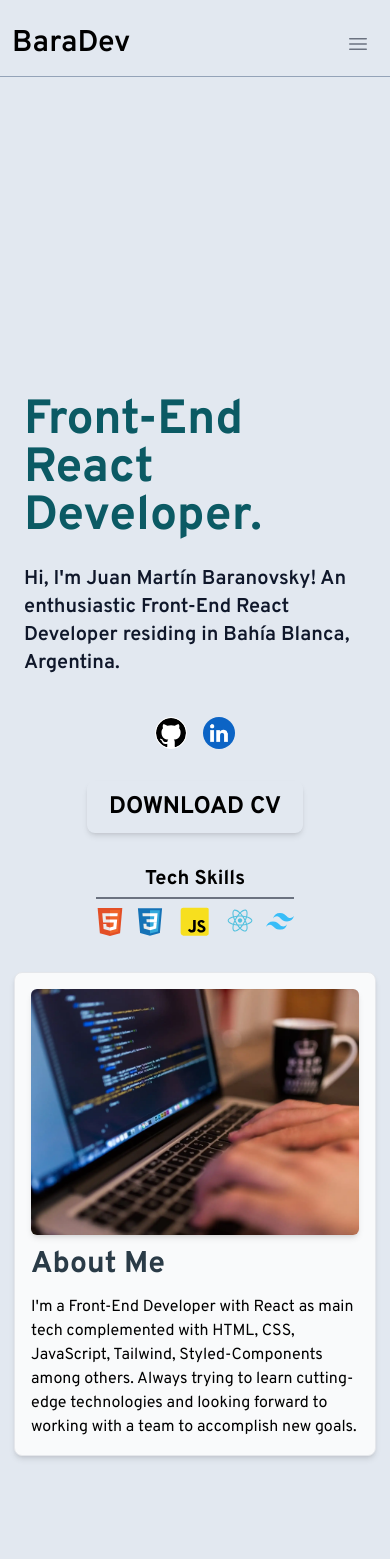
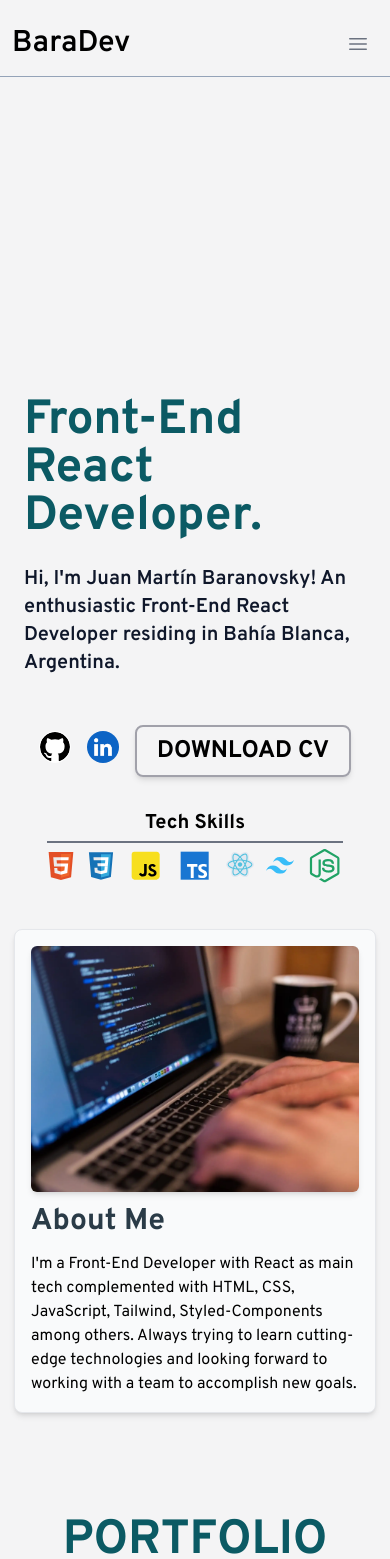
Before and after one commit to Bara1422/Portfolio, a React (Vite) app: page / in a window 390 px wide. Shown: the top 1559 px of the page. Built offline with nearby package versions, Linux system fonts and the light colour scheme.

Commit message:
modify hero section responsive, modify footer height, add typescript and node icons

```diff
--- a/src/App.jsx
+++ b/src/App.jsx
@@ -11,7 +11,7 @@ function App() {
   const [isDarkMode, handleDarkMode] = useDarkMode()
 
   return (
-    <div className=' min-h-screen min-w-full flex-col justify-center bg-slate-200 font-overpass dark:bg-[rgb(17,24,40)] dark:text-slate-300 2xl:max-w-xl'>
+    <div className=' min-h-screen min-w-full flex-col justify-center bg-zinc-100 font-overpass dark:bg-[rgb(17,24,40)] dark:text-slate-300 2xl:max-w-xl'>
       <div className='container mx-auto'>
         <header className='sticky  left-0 right-0 top-0 flex flex-col'>
           <Navbar isDarkMode={isDarkMode} handleDarkMode={handleDarkMode} />
--- a/src/components/Footer.jsx
+++ b/src/components/Footer.jsx
@@ -4,7 +4,7 @@ import LinkedIn from '../icons/LinkedIn'
 
 const Footer = () => {
   return (
-    <footer className='mt-16 flex h-16 flex-col items-center justify-evenly gap-2 border-t border-slate-400 md:flex-row md:gap-0'>
+    <footer className='mt-20 flex h-20 flex-col items-center justify-evenly gap-2 border-t border-slate-400 md:flex-row md:gap-0'>
       <h3 className='order-2 font-bold md:order-1'>
         Juan Martín Baranovsky Dev
       </h3>
--- a/src/components/Hero.jsx
+++ b/src/components/Hero.jsx
@@ -9,12 +9,14 @@ import GitHub from '../icons/GitHub'
 import BlobImage from '../icons/BlobImage'
 import { Tooltip } from '@mui/material'
 
-import resume from '../assets/CV_Juan_Martín_Baranovsky.pdf'
+import resume from '../assets/Baranovsky_Juan_Martin_CV.pdf'
+import TypeScript from '../icons/TypeScript'
+import Nodejs from '../icons/Nodejs'
 
 const Hero = ({ isDarkMode }) => {
   return (
     <main
-      className='flex min-h-screen flex-col-reverse items-center justify-around px-6 pb-6 md:h-screen md:flex-row md:justify-center'
+      className='flex min-h-screen flex-col-reverse items-center justify-end px-6 pb-6 md:h-screen md:flex-row md:justify-center md:pr-0'
       id='home'
     >
       <div className=' flex flex-col gap-6 lg:w-2/5'>
@@ -25,7 +27,7 @@ const Hero = ({ isDarkMode }) => {
           Hi, I'm Juan Martín Baranovsky! An enthusiastic Front-End React
           Developer residing in Bahía Blanca, Argentina.
         </p>
-        <div className='mt-2 flex flex-col items-center justify-center gap-4 md:justify-normal lg:flex-row lg:gap-8'>
+        <div className='mt-2 flex items-center justify-center gap-4 md:flex-col md:items-start lg:flex-row  lg:items-center lg:justify-start lg:gap-8'>
           <div className='mt-2 flex justify-center gap-4'>
             <Tooltip title='Github'>
               <a
@@ -53,16 +55,16 @@ const Hero = ({ isDarkMode }) => {
             download='Juan Martín Baranovsky CV Frontend'
             className='flex justify-center active:translate-y-1 md:justify-start'
           >
-            <button className='mt-4 flex items-end rounded-lg border-2 border-transparent px-5 py-2 text-2xl font-bold shadow-md transition-all duration-300 hover:border-slate-400 '>
+            <button className='mt-4 flex rounded-lg border-2 border-zinc-400 px-5 py-2 text-end text-2xl font-bold shadow-md transition-all duration-300 hover:border-zinc-700 dark:border-slate-800 dark:hover:border-slate-400 '>
               DOWNLOAD CV
             </button>
           </a>
         </div>
 
-        <div className=' mt-2 flex flex-col items-center justify-center gap-1 divide-y-2 divide-gray-500 dark:divide-white md:flex-row md:justify-normal md:gap-3 md:divide-x-2 md:divide-y-0'>
-          <h2 className='text-xl font-bold lg:text-2xl'>Tech Skills</h2>
+        <div className=' mt-2 flex flex-col items-center justify-center gap-1 divide-y-2 divide-gray-500 dark:divide-white lg:flex-row lg:justify-normal lg:gap-3 lg:divide-x-2 lg:divide-y-0'>
+          <h2 className='text-xl font-bold  lg:text-2xl'>Tech Skills</h2>
 
-          <div className='flex items-center gap-3 pt-1 md:pl-3 md:pt-0'>
+          <div className='flex items-center gap-3 pt-1 lg:pl-4  lg:pt-0'>
             <Tooltip title='HTML5'>
               <span role='img' aria-label='HTML5 Icon'>
                 <HtmlIcon />
@@ -78,6 +80,11 @@ const Hero = ({ isDarkMode }) => {
                 <JsIcon />
               </span>
             </Tooltip>
+            <Tooltip title='TypeScript'>
+              <span role='img' aria-label='TypeScript Icon' id='about-anchor'>
+                <TypeScript />
+              </span>
+            </Tooltip>
             <Tooltip title='React'>
               <span role='img' aria-label='React Icon'>
                 <ReactIcon isDarkMode={isDarkMode} />
@@ -86,6 +93,11 @@ const Hero = ({ isDarkMode }) => {
             <Tooltip title='Tailwind'>
               <span role='img' aria-label='Tailwind Icon' id='about-anchor'>
                 <Tailwind />
+              </span>
+            </Tooltip>
+            <Tooltip title='Node.js'>
+              <span role='img' aria-label='Node Icon' id='about-anchor'>
+                <Nodejs />
               </span>
             </Tooltip>
           </div>
--- a/src/components/Navbar.jsx
+++ b/src/components/Navbar.jsx
@@ -60,7 +60,7 @@ const Navbar = ({ isDarkMode, handleDarkMode }) => {
   }
 
   return (
-    <nav className='  sticky left-0 right-0 top-0 border-b border-slate-400 bg-slate-200 opacity-100 dark:bg-[rgb(17,24,40)]'>
+    <nav className='  sticky left-0 right-0 top-0 border-b border-slate-400 bg-zinc-100 opacity-100 dark:bg-[rgb(17,24,40)]'>
       <div className=' mx-auto flex max-w-screen-xl flex-wrap items-end justify-between px-3 pb-3 pt-6'>
         <a
           onClick={() => scrollToComponent('home')}
@@ -100,7 +100,7 @@ const Navbar = ({ isDarkMode, handleDarkMode }) => {
               isOpen
                 ? 'max-h-fit  opacity-100'
                 : 'max-h-0 -translate-y-[300px] opacity-0 md:max-h-fit md:translate-y-0 md:opacity-100 '
-            } mt-4 flex flex-col rounded-lg border border-gray-50 bg-slate-200  p-4 font-semibold transition-all duration-300 dark:border-gray-700 dark:bg-gray-800 md:mt-0 md:flex-row md:items-center md:space-x-8 md:border-0  md:p-0 md:transition-none md:dark:bg-gray-900`}
+            } mt-4 flex flex-col rounded-lg border border-gray-50 bg-zinc-100  p-4 font-semibold transition-all duration-300 dark:border-gray-700 dark:bg-gray-800 md:mt-0 md:flex-row md:items-center md:space-x-8 md:border-0  md:p-0 md:transition-none md:dark:bg-gray-900`}
           >
             {menuLinks.map((link) => (
               <li key={link.name}>
--- a/src/data.js
+++ b/src/data.js
@@ -31,7 +31,7 @@ export const PROJECTS = [
     description:
       "E-commerce integrated with Backend made in Node+Express, with the Mercado Pago API. The FrontEnd incorportes modern features such as Redux, React-Query, and more. Initially this project was Nucba's final work and was done with React so I decided to migrate it to NextJs 13 with app directory and learn Next along the way. ",
     image: '/Todo-Gaming-Next.webp',
-    techs: ['React-Query', 'Redux', 'Next'],
+    techs: ['React-Query', 'Redux', 'Next.js'],
     githubCode: 'https://github.com/Bara1422/Todo-Gaming-next',
     demoPage: 'https://todo-gaming-next.vercel.app/'
   }
--- /dev/null
+++ b/src/icons/Nodejs.tsx
@@ -0,0 +1,24 @@
+import React from 'react'
+
+const Nodejs = () => {
+  return (
+    <svg
+      xmlns='http://www.w3.org/2000/svg'
+      viewBox='0 0 48 48'
+      width='37.35px'
+      height='37.35px'
+      baseProfile='basic'
+    >
+      <path
+        fill='#21a366'
+        d='M24.007,45.419c-0.574,0-1.143-0.15-1.646-0.44l-5.24-3.103c-0.783-0.438-0.401-0.593-0.143-0.682 c1.044-0.365,1.255-0.448,2.369-1.081c0.117-0.067,0.27-0.043,0.39,0.028l4.026,2.389c0.145,0.079,0.352,0.079,0.486,0l15.697-9.061 c0.145-0.083,0.24-0.251,0.24-0.424V14.932c0-0.181-0.094-0.342-0.243-0.432L24.253,5.446c-0.145-0.086-0.338-0.086-0.483,0 L8.082,14.499c-0.152,0.086-0.249,0.255-0.249,0.428v18.114c0,0.173,0.094,0.338,0.244,0.42l4.299,2.483 c2.334,1.167,3.76-0.208,3.76-1.591V16.476c0-0.255,0.2-0.452,0.456-0.452h1.988c0.248,0,0.452,0.196,0.452,0.452v17.886 c0,3.112-1.697,4.9-4.648,4.9c-0.908,0-1.623,0-3.619-0.982l-4.118-2.373C5.629,35.317,5,34.216,5,33.042V14.928 c0-1.179,0.629-2.279,1.646-2.861L22.36,3.002c0.994-0.562,2.314-0.562,3.301,0l15.694,9.069C42.367,12.656,43,13.753,43,14.932 v18.114c0,1.175-0.633,2.271-1.646,2.861L25.66,44.971c-0.503,0.291-1.073,0.44-1.654,0.44'
+      />
+      <path
+        fill='#21a366'
+        d='M28.856,32.937c-6.868,0-8.308-3.153-8.308-5.797c0-0.251,0.203-0.452,0.455-0.452h2.028 c0.224,0,0.413,0.163,0.448,0.384c0.306,2.066,1.218,3.108,5.371,3.108c3.308,0,4.715-0.747,4.715-2.502 c0-1.01-0.401-1.76-5.54-2.263c-4.299-0.424-6.955-1.371-6.955-4.809c0-3.167,2.672-5.053,7.147-5.053 c5.026,0,7.517,1.745,7.831,5.493c0.012,0.13-0.035,0.255-0.122,0.35c-0.086,0.09-0.208,0.145-0.334,0.145h-2.039 c-0.212,0-0.397-0.149-0.44-0.354c-0.491-2.173-1.678-2.868-4.904-2.868c-3.611,0-4.031,1.257-4.031,2.2 c0,1.143,0.495,1.477,5.367,2.122c4.825,0.64,7.116,1.544,7.116,4.935c0,3.418-2.853,5.379-7.827,5.379'
+      />
+    </svg>
+  )
+}
+
+export default Nodejs
--- /dev/null
+++ b/src/icons/TypeScript.tsx
@@ -0,0 +1,24 @@
+import React from 'react'
+
+const TypeScript = () => {
+  return (
+    <svg
+      xmlns='http://www.w3.org/2000/svg'
+      viewBox='0 0 48 48'
+      width='37.35px'
+      height='37.35px'
+    >
+      <rect width='36' height='36' x='6' y='6' fill='#1976d2' />
+      <polygon
+        fill='#fff'
+        points='27.49,22 14.227,22 14.227,25.264 18.984,25.264 18.984,40 22.753,40 22.753,25.264 27.49,25.264'
+      />
+      <path
+        fill='#fff'
+        d='M39.194,26.084c0,0-1.787-1.192-3.807-1.192s-2.747,0.96-2.747,1.986 c0,2.648,7.381,2.383,7.381,7.712c0,8.209-11.254,4.568-11.254,4.568V35.22c0,0,2.152,1.622,4.733,1.622s2.483-1.688,2.483-1.92 c0-2.449-7.315-2.449-7.315-7.878c0-7.381,10.658-4.469,10.658-4.469L39.194,26.084z'
+      />
+    </svg>
+  )
+}
+
+export default TypeScript
```
Also changed, not shown: 1 other file (tests, documents, lock files or other folders).
